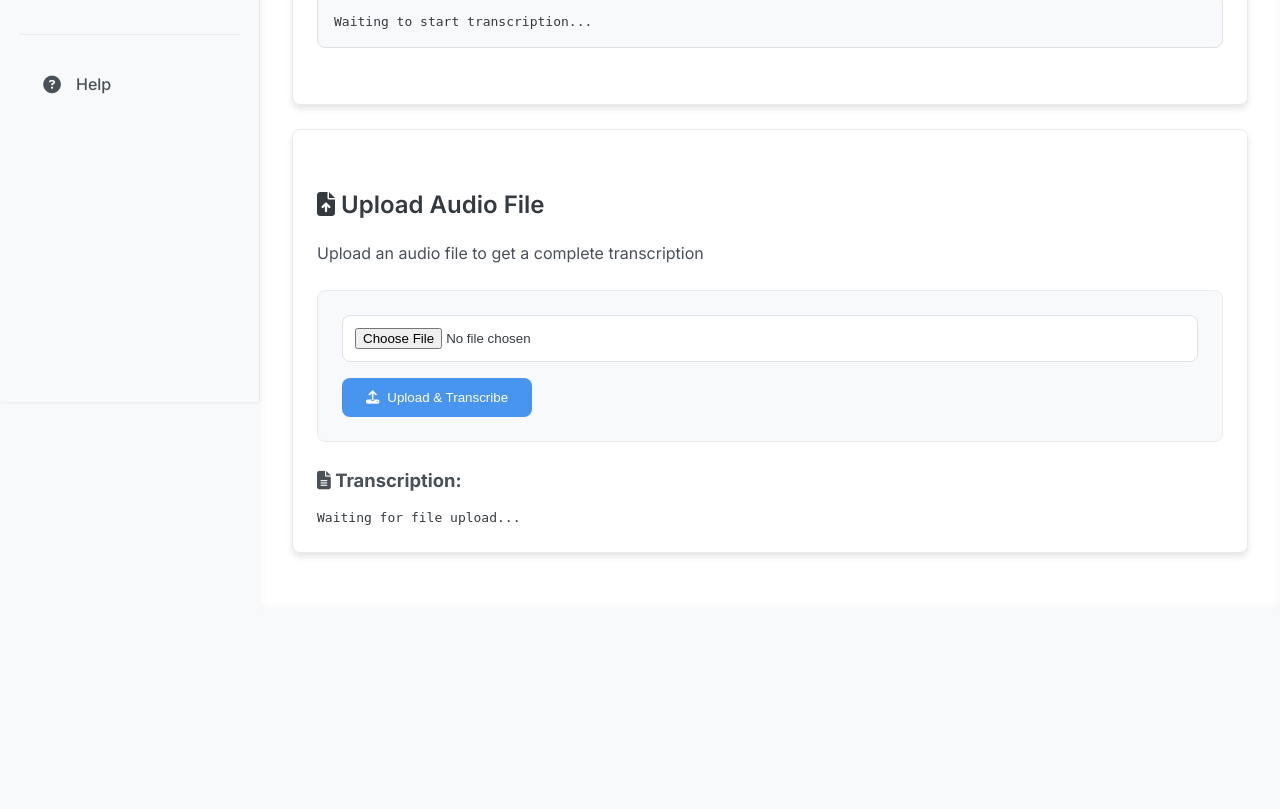
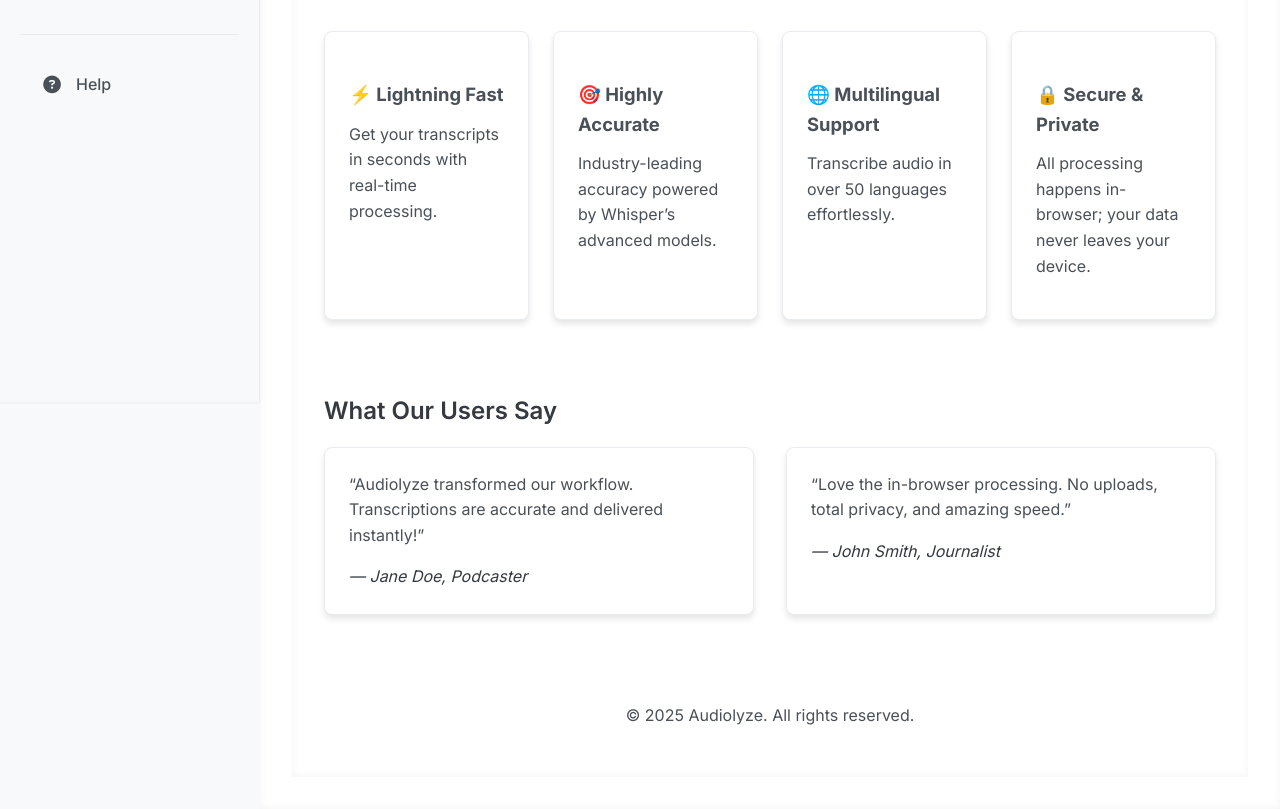
Before and after one commit to Iguanya/transcribe, a Flask app: page / in a window 1280 px wide. Shown: the part 398-1207 px from the top of the page. Before the commit the page ends 953 px from the top, so only its background shows below. Run offline with Flask 3, Linux system fonts and the light colour scheme; parts of the project's set-up code (start-up, migrations or seed data) failed here and were passed over.

Commit message:
add homepage

```diff
--- a/templates/index.html
+++ b/templates/index.html
@@ -1,7 +1,79 @@
 {% extends 'base.html' %}
 
 {% block content %}
-<h1><i class="fas fa-home"></i> Transcribe</h1>
+
+<!-- Main Content -->
+    <main class="content">
+      <!-- Hero Section -->
+      <section class="hero" style="text-align:center; padding: 4rem 2rem; background: url('hero-bg.jpg') center/cover no-repeat; color: white; border-radius: var(--radius);">
+        <h1> Transcribe Smarter with Audiolyze</h1>
+        <p>Turn audio into accurate text in seconds using OpenAI’s Whisper model. Upload files or record live — no installs, just fast, clean transcription in your browser.</p>
+        <div class="button-group" style="justify-content:center;">
+          <button id="getStartedBtn">Start Transcribing</button>
+        </div>
+      </section>
+
+      <!-- Features Section -->
+      <section class="features-grid" style="display:grid; grid-template-columns: repeat(auto-fit, minmax(200px, 1fr)); gap:1.5rem; margin-top:2rem;">
+        <div class="card">
+          <h3>⚡ Lightning Fast</h3>
+          <p>Get your transcripts in seconds with real-time processing.</p>
+        </div>
+        <div class="card">
+          <h3>🎯 Highly Accurate</h3>
+          <p>Industry-leading accuracy powered by Whisper’s advanced models.</p>
+        </div>
+        <div class="card">
+          <h3>🌐 Multilingual Support</h3>
+          <p>Transcribe audio in over 50 languages effortlessly.</p>
+        </div>
+        <div class="card">
+          <h3>🔒 Secure & Private</h3>
+          <p>All processing happens in-browser; your data never leaves your device.</p>
+        </div>
+      </section>
+
+      <!-- Testimonials -->
+      <section class="testimonials" style="margin-top:3rem;">
+        <h2>What Our Users Say</h2>
+        <div class="testimonial-grid" style="display:grid; grid-template-columns:1fr 1fr; gap:2rem; margin-top:1rem;">
+          <blockquote class="card">
+            <p>“Audiolyze transformed our workflow. Transcriptions are accurate and delivered instantly!”</p>
+            <cite>— Jane Doe, Podcaster</cite>
+          </blockquote>
+          <blockquote class="card">
+            <p>“Love the in-browser processing. No uploads, total privacy, and amazing speed.”</p>
+            <cite>— John Smith, Journalist</cite>
+          </blockquote>
+        </div>
+      </section>
+
+
+      <!-- Footer -->
+      <footer style="text-align:center; margin-top:4rem; color: var(--gray-600);">
+        <p>&copy; 2025 Audiolyze. All rights reserved.</p>
+      </footer>
+    </main>
+  </div>
+
+  <script type="text/javascript" src="/static/script.js">
+    document.addEventListener('DOMContentLoaded', function() {
+      const sidebarToggle = document.getElementById('sidebarToggle');
+      const sidebar = document.querySelector('.sidebar');
+      if (sidebarToggle && sidebar) {
+        sidebarToggle.addEventListener('click', function() {
+          sidebar.classList.toggle('collapsed');
+          localStorage.setItem('sidebarCollapsed', sidebar.classList.contains('collapsed'));
+        });
+        if (localStorage.getItem('sidebarCollapsed') === 'true') {
+          sidebar.classList.add('collapsed');
+        }
+      }
+    });
+  </script>
+
+
+{% endblock %}
 
 <div class="card">
     <h2><i class="fas fa-microphone-alt"></i> Live Transcription</h2>
@@ -25,4 +97,3 @@
 </div>
 
 <script src="/static/script.js"></script>
-{% endblock %}
--- a/templates/sidebar.html
+++ b/templates/sidebar.html
@@ -10,7 +10,7 @@
 </nav> -->
 
 <nav class="sidebar">
-    <h2><i class="fas fa-microphone-alt"></i> <span>Whisper App</span></h2>
+    <h2><i class="fas fa-microphone-alt"></i> <span>Audiolyze</span></h2>
     <ul>
         <li><a href="/" {% if request.path == '/' %}class="active"{% endif %}>
             <i class="fas fa-home"></i> <span>Home</span>
```
